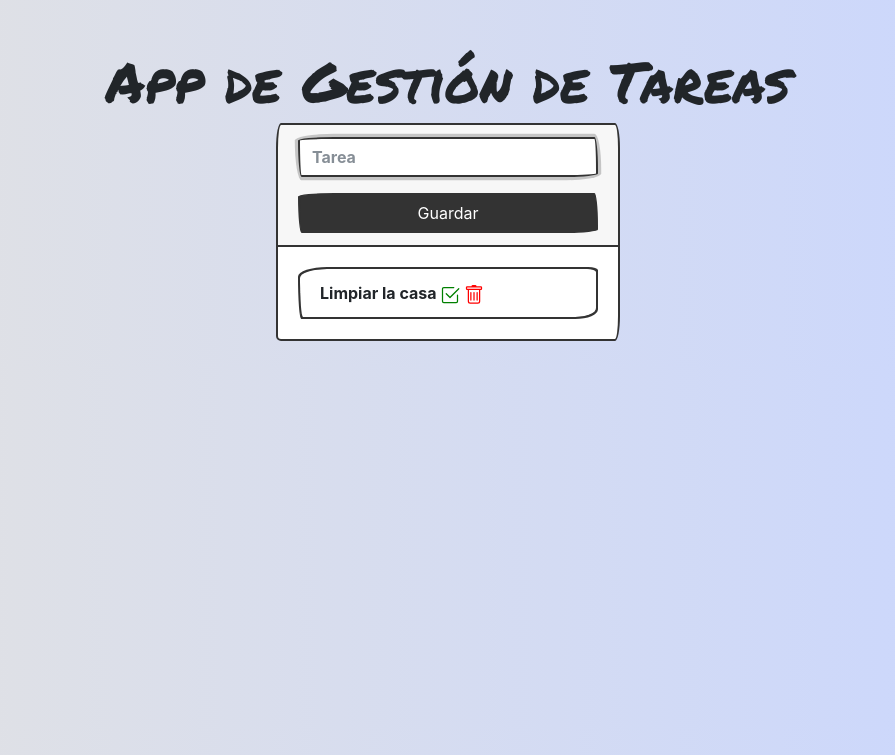
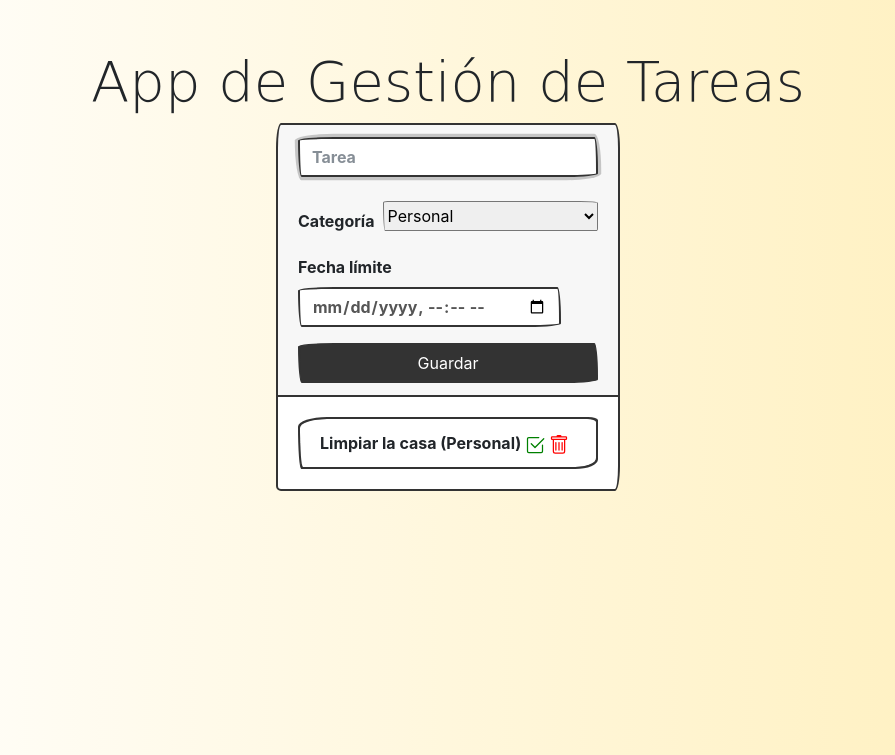
Before and after one commit to QianyingLuo/TODO_LIST_SERVICE, a Flask app: page / in a window 1280 px wide. Shown: the top 755 px of the page, without its empty margins (192-1087 px from the left). Run offline with Flask 3, Linux system fonts and the light colour scheme; data comes from the database, SQL or seed files in the repository; both versions use the stored data as it was after the commit; some libraries are stand-ins or nearby versions; some web fonts are replaced.

Commit message:
add category and task deadline field

```diff
--- a/main.py
+++ b/main.py
@@ -1,6 +1,7 @@
 from flask import Flask, render_template, request, redirect, url_for
 import db
 from models import Tarea
+from datetime import datetime
 
 app = Flask(__name__)
 
@@ -13,7 +14,13 @@ def home():
 
 @app.route("/crear-tarea", methods=["POST"])
 def crear():
-    tarea = Tarea(contenido=request.form["contenido_tarea"], hecha=False) #conectar html con python
+    fecha = datetime.fromisoformat(request.form["datepicker"])
+    tarea = Tarea(
+        contenido=request.form["contenido_tarea"],
+        categoria=request.form["categoria_tarea"],
+        fecha=fecha,
+        hecha=False
+    ) #conectar html con python
     db.session.add(tarea)
     db.session.commit()
     return redirect(url_for("home")) #Esto nos redirecciona a la función home
@@ -36,5 +43,6 @@ if __name__ == "__main__":
     # En la siguiente linea estamos indicando a SQLAlchemy que cree, si no existen,
     # las tablas de todos los modelos que encuentre en models.py
     db.Base.metadata.create_all(db.engine)
-    from waitress import serve
-    serve(app, host="0.0.0.0", port=5000)
+    #from waitress import serve
+    #serve(app, host="0.0.0.0", port=5000)
+    app.run(debug=True)
--- a/static/main.css
+++ b/static/main.css
@@ -5,10 +5,11 @@
 }
 
 body {
-    background: #C9D6FF;  /* fallback for old browsers */
-    background: -webkit-linear-gradient(to right, #E2E2E2, #C9D6FF);  /* Chrome 10-25, Safari 5.1-6 */
-    background: linear-gradient(to right, #E2E2E2, #C9D6FF); /* W3C, IE 10+/ Edge, Firefox 16+, Chrome 26+, Opera 12+, Safari 7+ */
+    background: #FFEFBA;  /* fallback for old browsers */
+    background: -webkit-linear-gradient(to right, #FFFFFF, #FFEFBA);  /* Chrome 10-25, Safari 5.1-6 */
+    background: linear-gradient(to right, #FFFFFF, #FFEFBA); /* W3C, IE 10+/ Edge, Firefox 16+, Chrome 26+, Opera 12+, Safari 7+ */
 }
+
 .tarea_hecha {
     text-decoration: line-through;
     color: #cfcfcf
--- a/templates/index.html
+++ b/templates/index.html
@@ -8,12 +8,14 @@
     <link rel="stylesheet" href="{{ url_for('static', filename='main.css') }}">
 
     <!-- Plantilla de Bootstrap -->
-    <link rel="stylesheet" href="https://cdn.jsdelivr.net/npm/bootswatch@4.5.2/dist/sketchy/bootstrap.min.css" integrity="sha384-RxqHG2ilm4r6aFRpGmBbGTjsqwfqHOKy1ArsMhHusnRO47jcGqpIQqlQK/kmGy9R" crossorigin="anonymous">
+    <link rel="stylesheet" href="https://cdn.jsdelivr.net/npm/bootswatch@4.5.2/dist/sketchy/bootstrap.min.css"
+          integrity="sha384-RxqHG2ilm4r6aFRpGmBbGTjsqwfqHOKy1ArsMhHusnRO47jcGqpIQqlQK/kmGy9R" crossorigin="anonymous">
 
     <!-- Google Fonts -->
     <link rel="preconnect" href="https://fonts.googleapis.com">
     <link rel="preconnect" href="https://fonts.gstatic.com" crossorigin>
-    <link href="https://fonts.googleapis.com/css2?family=Permanent+Marker&display=swap" rel="stylesheet">
+    <link href="https://fonts.googleapis.com/css2?family=Josefin+Sans:ital,wght@0,100..700;1,100..700&display=swap"
+          rel="stylesheet">
 
 </head>
 <body>
@@ -26,12 +28,30 @@
                 <div class="card-header">
                     <form action="/crear-tarea" method="post">
                         <div class="form-group">
-                                <input type="text" name="contenido_tarea" placeholder="Tarea" class="form-control" autofocus>
+                            <input type="text" name="contenido_tarea" placeholder="Tarea" class="form-control"
+                                   autofocus>
+                            <div class="d-flex flex-row my-4" style="height: 30px;">
+                                <label for="exampleSelect1" class="form-label mb-0 mr-2 my-2">Categoría</label>
+                                <select class="form-select flex-grow-1" id="exampleSelect1" name="categoria_tarea">
+                                    <option value="Personal">Personal</option>
+                                    <option value="Trabajo">Trabajo</option>
+                                    <option value="Otro">Otro</option>
+                                </select>
+                            </div>
+
+                            <div class='input-group date mt-2'>
+                                <label class="mr-2">Fecha límite</label>
+                                <div class="d-flex flex-row">
+                                    <input type='datetime-local' class="form-control" name="datepicker">
+                                    <span class="input-group-addon w-auto">
+                                        <span class="glyphicon glyphicon-calendar align-middle"></span>
+                                    </span>
+                                </div>
+                            </div>
                         </div>
                         <button type="submit" class="btn btn-primary btn-block">
                             Guardar
                         </button>
-
                     </form>
                 </div>
                 <div class="card-body">
@@ -39,17 +59,19 @@
                         {% for tarea in lista_de_tareas %} <!-- Jinja -->
                         <li class="list-group-item">
                                 <span class="{% if tarea.hecha == true %} tarea_hecha {% endif %}">
-                                    {{tarea.contenido}}
+                                    {{tarea.contenido}} ({{tarea.categoria}})
                                 </span>
 
                             <a href="/tarea-hecha/{{tarea.id}}" style="text-decoration:none">
-                                    <svg xmlns="http://www.w3.org/2000/svg" width="20" height="20" fill="green" class="bi bi-check2-square" viewBox="0 0 16 16">
+                                <svg xmlns="http://www.w3.org/2000/svg" width="20" height="20" fill="green"
+                                     class="bi bi-check2-square" viewBox="0 0 16 16">
                                     <path d="M3 14.5A1.5 1.5 0 0 1 1.5 13V3A1.5 1.5 0 0 1 3 1.5h8a.5.5 0 0 1 0 1H3a.5.5 0 0 0-.5.5v10a.5.5 0 0 0 .5.5h10a.5.5 0 0 0 .5-.5V8a.5.5 0 0 1 1 0v5a1.5 1.5 0 0 1-1.5 1.5z"/>
                                     <path d="m8.354 10.354 7-7a.5.5 0 0 0-.708-.708L8 9.293 5.354 6.646a.5.5 0 1 0-.708.708l3 3a.5.5 0 0 0 .708 0"/>
                                 </svg>
                             </a>
                             <a href="/eliminar-tarea/{{tarea.id}}" style="text-decoration:none">
-                                    <svg xmlns="http://www.w3.org/2000/svg" width="20" height="20" fill="red" class="bi bi-trash" viewBox="0 0 16 16">
+                                <svg xmlns="http://www.w3.org/2000/svg" width="20" height="20" fill="red"
+                                     class="bi bi-trash" viewBox="0 0 16 16">
                                     <path d="M5.5 5.5A.5.5 0 0 1 6 6v6a.5.5 0 0 1-1 0V6a.5.5 0 0 1 .5-.5m2.5 0a.5.5 0 0 1 .5.5v6a.5.5 0 0 1-1 0V6a.5.5 0 0 1 .5-.5m3 .5a.5.5 0 0 0-1 0v6a.5.5 0 0 0 1 0z"/>
                                     <path d="M14.5 3a1 1 0 0 1-1 1H13v9a2 2 0 0 1-2 2H5a2 2 0 0 1-2-2V4h-.5a1 1 0 0 1-1-1V2a1 1 0 0 1 1-1H6a1 1 0 0 1 1-1h2a1 1 0 0 1 1 1h3.5a1 1 0 0 1 1 1zM4.118 4 4 4.059V13a1 1 0 0 0 1 1h6a1 1 0 0 0 1-1V4.059L11.882 4zM2.5 3h11V2h-11z"/>
                                 </svg>
```
Also changed, not shown: environment_variables.py (added, +12 -0 lines), models.py (+9 -3 lines), database/tareas.db. Lines whose indentation alone changed are shown as unchanged.
